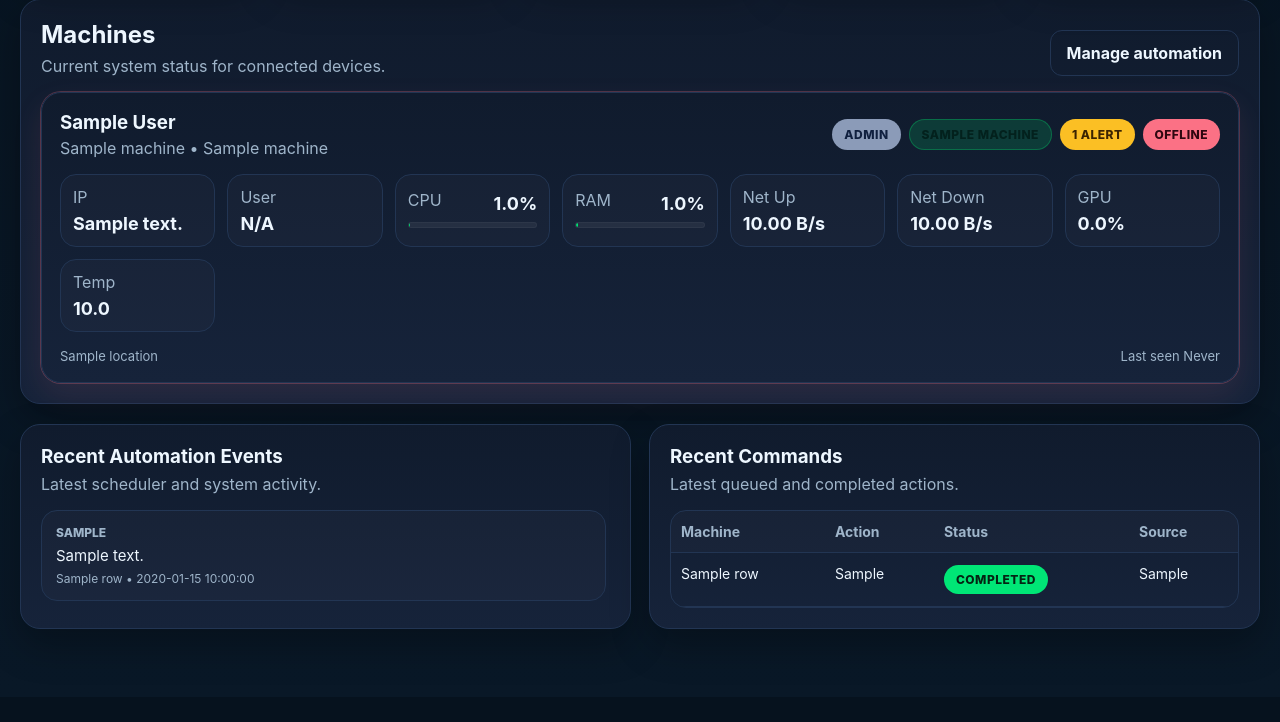
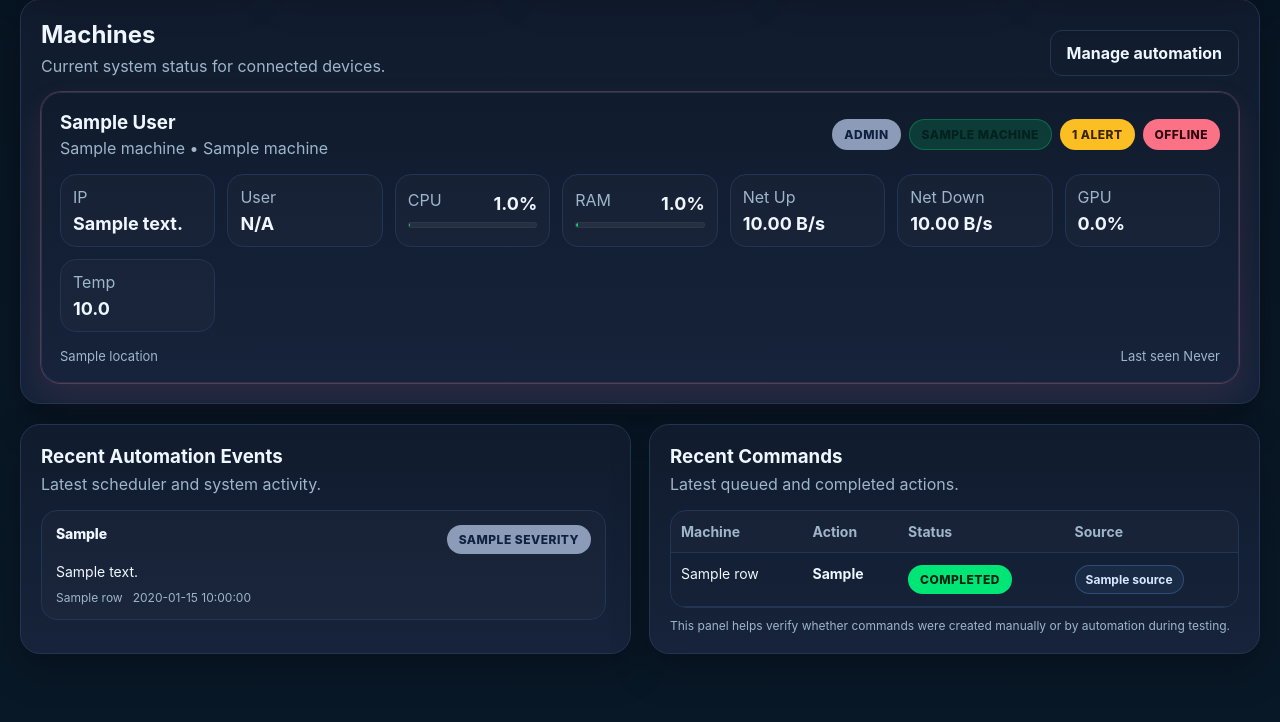
Before and after one commit to trevorleit/livewire, a Flask app: template templates/index.html in a window 1280 px wide. Shown: the part 516-1238 px from the top of the page. Before the commit the page ends 1145 px from the top, so only its background shows below. Run offline with Flask 3, Linux system fonts and the light colour scheme; the template is opened without the code that fills it: most values are stand-ins (such as "Sample title", 1, 10 or a date in 2020); data that the repository does not hold is empty; parts of the project's set-up code (start-up, migrations or seed data) failed here and were passed over.

Commit message:
Polish dashboard recent activity panels for testing

```diff
--- a/static/style.css
+++ b/static/style.css
@@ -1073,3 +1073,78 @@ canvas{
   background:rgba(255,255,255,.03);
   color:var(--muted);
 }
+
+.activity-list{
+  display:grid;
+  gap:12px;
+}
+
+.activity-item{
+  border:1px solid var(--border);
+  border-radius:16px;
+  padding:14px;
+  background:rgba(255,255,255,.02);
+}
+
+.activity-top{
+  display:flex;
+  align-items:flex-start;
+  justify-content:space-between;
+  gap:12px;
+  margin-bottom:8px;
+}
+
+.activity-title{
+  font-weight:800;
+  font-size:14px;
+  letter-spacing:-.01em;
+}
+
+.activity-text{
+  color:var(--text);
+  font-size:14px;
+  line-height:1.45;
+}
+
+.activity-meta{
+  margin-top:8px;
+  color:var(--muted);
+  font-size:12px;
+  display:flex;
+  flex-wrap:wrap;
+  gap:10px;
+}
+
+.command-action{
+  font-weight:700;
+}
+
+.source-badge{
+  display:inline-flex;
+  align-items:center;
+  padding:6px 10px;
+  border-radius:999px;
+  font-size:12px;
+  font-weight:700;
+  border:1px solid var(--border);
+  background:rgba(255,255,255,.03);
+  color:var(--muted);
+}
+
+.source-badge.automation{
+  color:#bbffd9;
+  border-color:rgba(0,204,102,.28);
+  background:rgba(0,204,102,.08);
+}
+
+.source-badge.manual{
+  color:#d8e7ff;
+  border-color:rgba(96,165,250,.28);
+  background:rgba(96,165,250,.08);
+}
+
+.table-note{
+  color:var(--muted);
+  font-size:12px;
+  margin-top:10px;
+}
--- a/templates/index.html
+++ b/templates/index.html
@@ -220,12 +220,29 @@
       <p>Latest scheduler and system activity.</p>
     </div>
 
-    <div class="alert-list compact-list">
+    <div class="activity-list compact-list">
       {% for row in recent_events %}
-      <div class="alert-item {{ row.severity }}">
-        <div class="alert-title">{{ row.event_type }}</div>
-        <div class="alert-message">{{ row.message }}</div>
-        <div class="alert-meta">{{ row.machine_label or 'System' }} • {{ row.recorded_at }}</div>
+        {% set sev = (row.severity or '')|lower %}
+        <div class="activity-item">
+          <div class="activity-top">
+            <div class="activity-title">{{ row.event_type or 'Event' }}</div>
+            {% if sev == 'critical' %}
+              <span class="status-pill pill-offline">Critical</span>
+            {% elif sev == 'warning' %}
+              <span class="status-pill pill-warning">Warning</span>
+            {% elif sev == 'info' %}
+              <span class="status-pill pill-info">Info</span>
+            {% else %}
+              <span class="status-pill pill-muted">{{ row.severity or 'Event' }}</span>
+            {% endif %}
+          </div>
+
+          <div class="activity-text">{{ row.message }}</div>
+
+          <div class="activity-meta">
+            <span>{{ row.machine_label or 'System' }}</span>
+            <span>{{ row.recorded_at }}</span>
+          </div>
         </div>
       {% else %}
       <div class="empty-state">
@@ -253,15 +270,28 @@
         </thead>
         <tbody>
           {% for row in recent_commands %}
+            {% set action_label =
+              "Restart Service" if row.action_type == "restart_service"
+              else "Stop Process" if row.action_type == "stop_process"
+              else "Reboot Machine" if row.action_type == "reboot_machine"
+              else (row.action_type or "Unknown")
+            %}
+            {% set source_value = row.source or row.requested_by or 'manual' %}
             <tr>
               <td>{{ row.machine_label }}</td>
-            <td>{{ row.action_type }}</td>
+              <td><span class="command-action">{{ action_label }}</span></td>
               <td>
                 <span class="status-pill {{ 'pill-warning' if row.status in ['pending_approval','sent'] else ('pill-online' if row.status == 'completed' else ('pill-muted' if row.status == 'approved' else 'pill-offline')) }}">
                   {{ row.status }}
                 </span>
               </td>
-            <td>{{ row.requested_by or 'manual' }}</td>
+              <td>
+                {% if source_value in ['scheduler', 'automation'] %}
+                  <span class="source-badge automation">{{ source_value }}</span>
+                {% else %}
+                  <span class="source-badge manual">{{ source_value }}</span>
+                {% endif %}
+              </td>
             </tr>
           {% else %}
           <tr>
@@ -271,6 +301,10 @@
         </tbody>
       </table>
     </div>
+
+    <div class="table-note">
+      This panel helps verify whether commands were created manually or by automation during testing.
+    </div>
   </div>
 </section>
 
```
Lines whose indentation alone changed are shown as unchanged.
